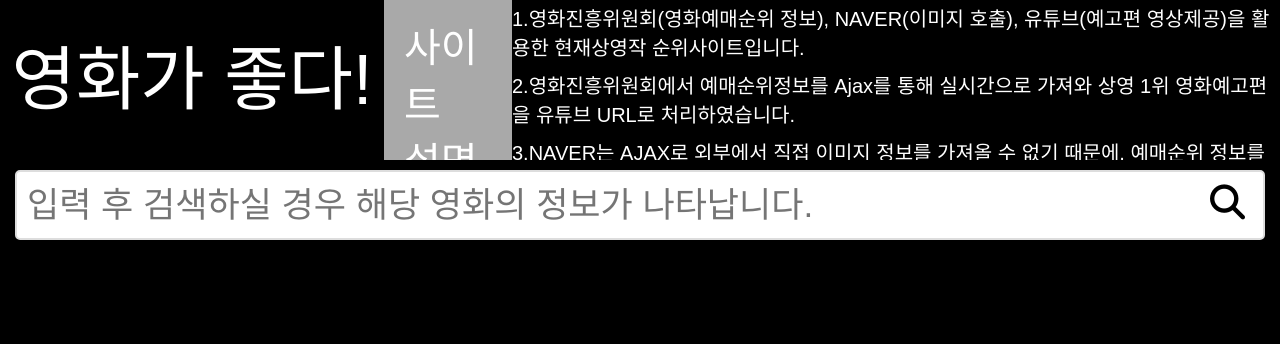
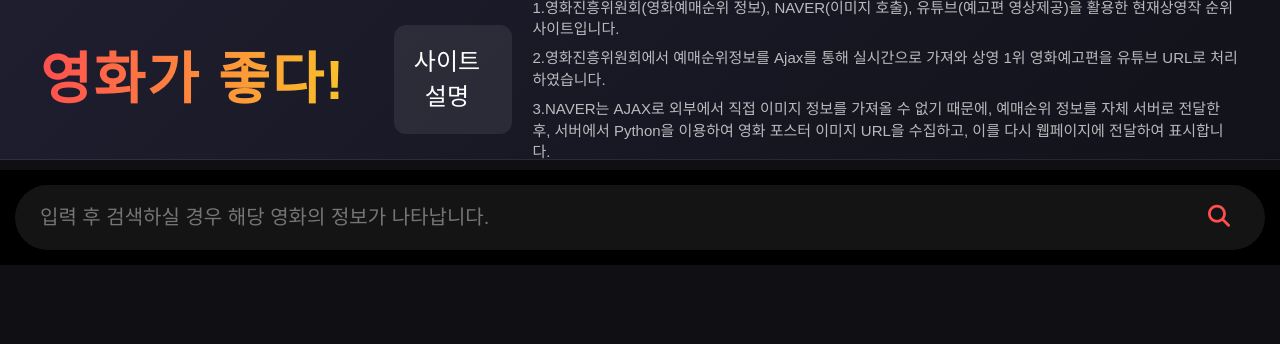
Before and after one commit to seokin24/movie, a PHP site: page / in a window 1280 px wide. Shown: the top 344 px of the page. Run offline with PHP 8.4, Linux system fonts and the light colour scheme; some libraries are stand-ins or nearby versions.

Commit message:
css 수정

```diff
--- a/css/style.css
+++ b/css/style.css
@@ -1,44 +1,224 @@
 @charset "utf-8";
 
-/*
-	font-family: 'Bebas Neue', cursive;
-	font-family: 'Noto Sans KR', sans-serif;
-	font-family: 'Nanum Pen Script', cursive;
-	font-family: 'Sunflower', sans-serif;
-	font-family: 'Jua', sans-serif;
-	font-family: 'Cute Font', cursive;
-	font-family: 'Single Day', cursive;
-*/
+/* ==============================
+   1. 기본 세팅
+============================== */
+* {
+    font-family: 'Jua', sans-serif;
+    list-style: none;
+    margin: 0;
+    padding: 0;
+    box-sizing: border-box;
+}
 
-*{font-family: 'Jua', sans-serif; list-style : none; margin:0px; padding:0px; }
-html,body{background-color: black;}
-a{text-decoration:none; color:black;}
-.top_header{background-color:black; color:white;}
-.top_header{margin:0px;  height:160px;}
-.top_header > li{float:left;}
-.top_title{width:30%; text-align: center; font-size:70px; padding: 30px 10px;}
-.top_sunwi{width:10%; font-size: 40px; padding:20px; background-color: #a9a9a9;}
-.top_extwi{width:60%; font-size: 20px;}
-.top_extwi > ul >li{padding : 5px 0px;}
-.top_headli {width:6%;}
-.top_headli > a >img{width:100%; height:100%;}
+html, body {
+    background: #0f0f14;
+    color: #ffffff;
+}
 
-#table{background-color: black; color:white; padding-top:15px;}
+/* ==============================
+   2. 상단 헤더
+============================== */
+.top_header {
+    background: linear-gradient(135deg, #1e1e2f, #12121a);
+    height: 160px;
+    display: flex;
+    align-items: center;
+    padding: 0 40px;
+    border-bottom: 1px solid rgba(255,255,255,0.08);
+}
 
-.top_header > li {display: inline-block; height:100%;}
-.header{background-color:black; color:white;}
-.inline{display:inline-block; padding: 0px 15px; width:20%;}
-.inline > li {font-size:20px;}
-.inline > li > img{width:100%; height:200px;}
+.top_header > li {
+    display: flex;
+    align-items: center;
+}
 
-#movieimg{width:100%; height:300px; border-radius : 15px;}
-#movieimg > img{width:100%; height:100%;}
+.top_title {
+    width: 30%;
+    font-size: 56px;
+    font-weight: 700;
+    letter-spacing: 2px;
+    background: linear-gradient(90deg, #ff4e50, #f9d423);
+    -webkit-background-clip: text;
+    -webkit-text-fill-color: transparent;
+}
 
-#mainvideo{background-color: black; height:700px; display: none; transition : all ease 2s;}
+.top_sunwi {
+    width: 10%;
+    font-size: 24px;
+    background: rgba(255,255,255,0.08);
+    padding: 20px;
+    border-radius: 12px;
+    text-align: center;
+    margin-right: 20px;
+}
 
-#searchtext{height:70px; margin : 10px 0px; border: 2px solid #ddd; width:100%; font-size:35px; border-radius: 5px; padding : 0px 10px;}
-#searchic{position: absolute; font-size:35px; top:25px; right:35px; color:black;}
+.top_extwi {
+    width: 60%;
+    font-size: 15px;
+    opacity: 0.7;
+}
 
-.moviright{color:white; padding-top:10px;}
-.moviright > li{display: inline-block; float:left; font-size:14px;}
-.moviright::after{content: ""; clear: both; display: block;}
+.top_extwi > ul > li {
+    padding: 4px 0;
+}
+
+/* ==============================
+   3. 검색 영역
+============================== */
+#searchtext {
+    height: 65px;
+    margin: 15px 0;
+    border: none;
+    width: 100%;
+    font-size: 20px;
+    border-radius: 40px;
+    padding: 0 25px;
+    background: rgba(255,255,255,0.08);
+    color: white;
+    backdrop-filter: blur(10px);
+    transition: 0.3s ease;
+}
+
+#searchtext:focus {
+    outline: none;
+    background: rgba(255,255,255,0.15);
+    box-shadow: 0 0 20px rgba(255,78,80,0.4);
+}
+
+#searchic {
+    position: absolute;
+    font-size: 22px;
+    top: 35px;
+    right: 50px;
+    color: #ff4e50;
+    transition: 0.3s ease;
+}
+
+#searchic:hover {
+    transform: scale(1.2);
+    color: #f9d423;
+}
+
+/* ==============================
+   4. 메인 영상 영역
+============================== */
+#mainvideo {
+    background: #12121a;
+    height: 700px;
+    display: none;
+    padding: 40px;
+    transition: all 0.5s ease;
+}
+
+.movileft {
+    background: rgba(255,255,255,0.05);
+    border-radius: 20px;
+    padding: 20px;
+    backdrop-filter: blur(20px);
+}
+
+.moviright {
+    padding-left: 20px;
+}
+
+.moviright > li {
+    width: 48%;
+    margin: 1%;
+    background: rgba(255,255,255,0.05);
+    border-radius: 15px;
+    padding: 10px;
+    transition: 0.3s ease;
+    cursor: pointer;
+}
+
+.moviright > li:hover {
+    transform: translateY(-5px);
+    background: rgba(255,255,255,0.1);
+}
+
+/* ==============================
+   5. 영화 카드 영역
+============================== */
+#table {
+    background: #0f0f14;
+    padding: 40px;
+}
+
+.inline {
+    display: inline-block;
+    padding: 15px;
+    width: 20%;
+    vertical-align: top;
+}
+
+.inline > li {
+    font-size: 16px;
+    margin-bottom: 10px;
+}
+
+.inline > li > img {
+    width: 100%;
+    height: 260px;
+    object-fit: cover;
+    border-radius: 20px;
+    transition: 0.4s ease;
+}
+
+.inline > li > img:hover {
+    transform: scale(1.05);
+    box-shadow: 0 15px 30px rgba(0,0,0,0.5);
+}
+
+/* ==============================
+   6. 이미지 박스
+============================== */
+#movieimg {
+    width: 100%;
+    height: 300px;
+    border-radius: 20px;
+    overflow: hidden;
+}
+
+#movieimg > img {
+    width: 100%;
+    height: 100%;
+    object-fit: cover;
+}
+
+/* ==============================
+   7. 로딩 화면 개선
+============================== */
+#loding {
+    background: linear-gradient(135deg, rgb(20,20,20), rgb(20,20,20));
+    transition: opacity 1s ease;
+}
+
+/* ==============================
+   8. 반응형
+============================== */
+@media (max-width: 1200px) {
+    .inline {
+        width: 33%;
+    }
+}
+
+@media (max-width: 768px) {
+    .inline {
+        width: 50%;
+    }
+
+    .top_title {
+        font-size: 36px;
+    }
+
+    .top_extwi {
+        display: none;
+    }
+}
+
+@media (max-width: 480px) {
+    .inline {
+        width: 100%;
+    }
+}
```
